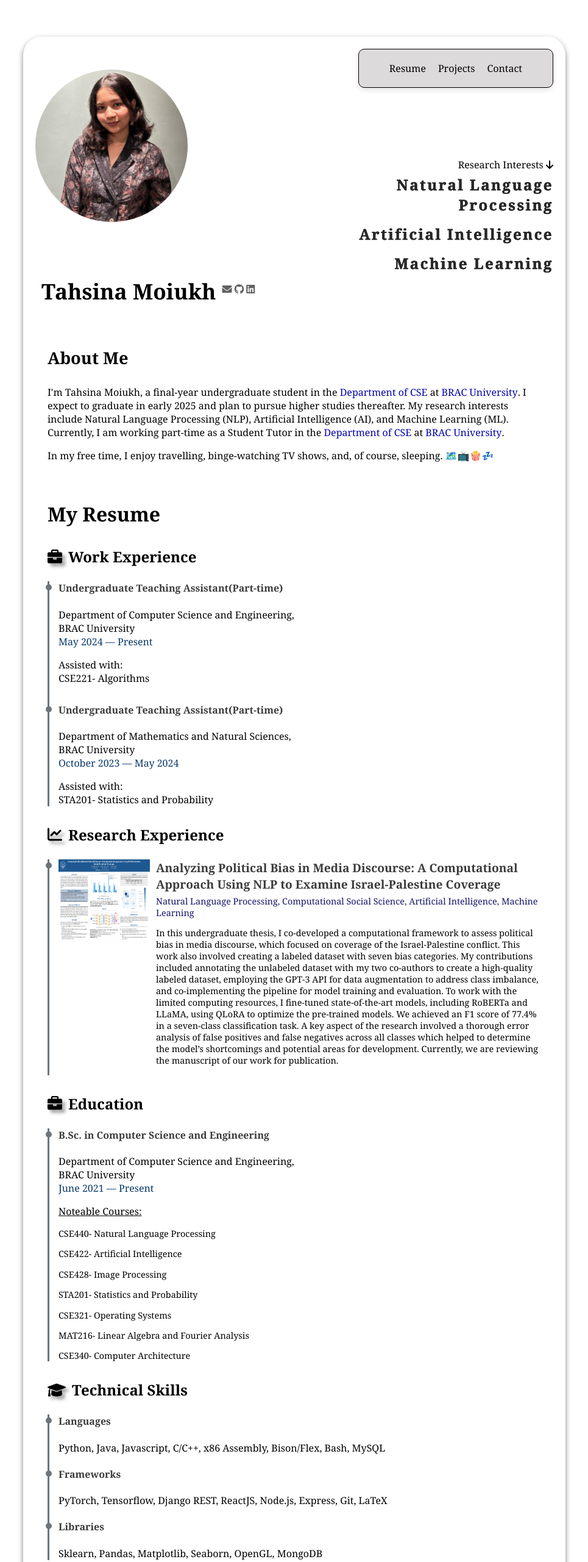
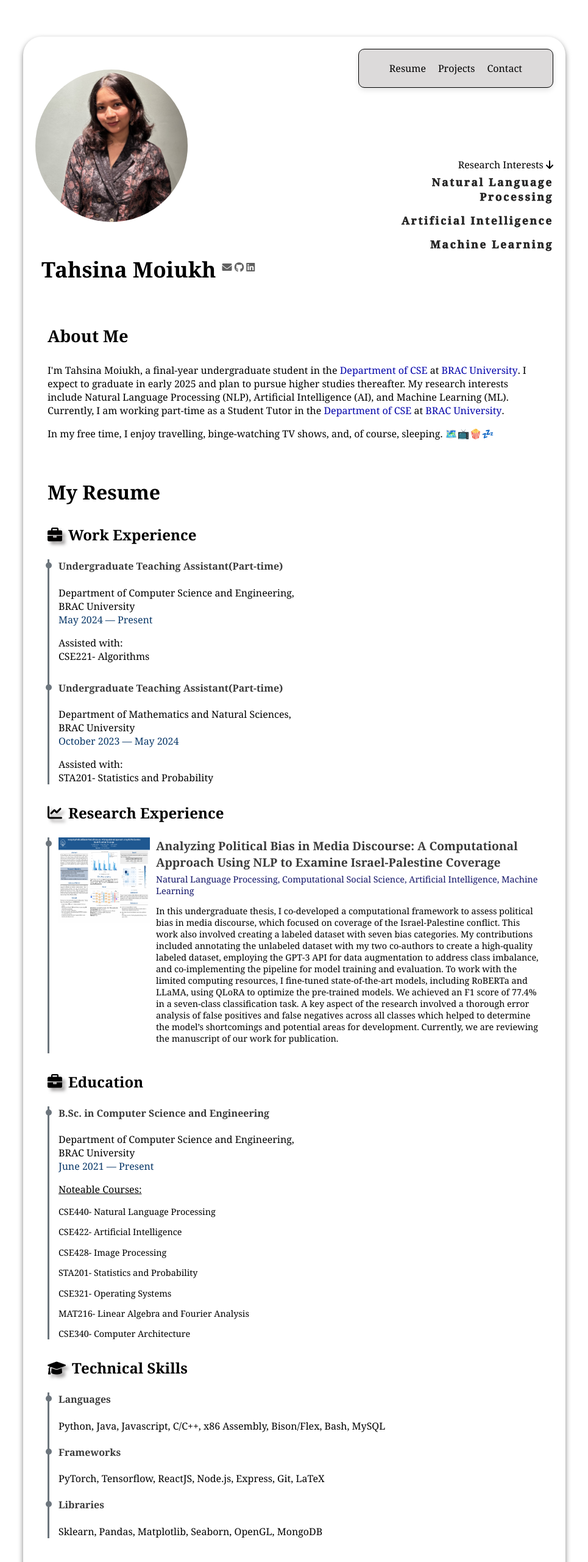
Before and after one commit to moiukht/tahsina-moiukh, a plain HTML site: page index.html in a window 1280 px wide. Shown: the top 2561 px of the page at 61% size, without its empty margins (157-1122 px from the left). Drawn offline with Linux system fonts and the light colour scheme.

Commit message:
changed font size

```diff
--- a/index.html
+++ b/index.html
@@ -131,7 +131,7 @@ nav a:hover {
     }
 
     .shining-text {
-      font-size: 1.5em;
+      font-size: 1.1em;
       font-weight: bold;
       color: #292828;
       letter-spacing: 2.5px;
@@ -185,7 +185,7 @@ nav a:hover {
 
 .research-interest-label {
   font-size: 1em;
-  margin-left: 450px;
+  margin-left: 530px;
   margin-top: -110px;
   color: #000000;
   text-align: right;
@@ -366,7 +366,7 @@ the model’s shortcomings and potential areas for development. Currently, we ar
       <div style="margin-bottom: 30px; position: relative;">
         <div style="position: absolute; width: 10px; height: 10px; background-color: #6c757d; border-radius: 50%; left: -21.5px; top: 5px;"></div>
         <h4 style="color: rgb(59, 59, 59);">Frameworks</h4>
-        <div> PyTorch, Tensorflow, Django REST, ReactJS, Node.js, Express, Git, LaTeX
+        <div> PyTorch, Tensorflow, ReactJS, Node.js, Express, Git, LaTeX
         </div>
       <div style="margin-bottom: 30px; position: relative;">
         <div style="position: absolute; width: 10px; height: 10px; background-color: #6c757d; border-radius: 50%; left: -21.5px; top: 5px;"></div>
```
Also changed, not shown: contact.html (+3 -2 lines), projects.html (+2 -1 lines).
